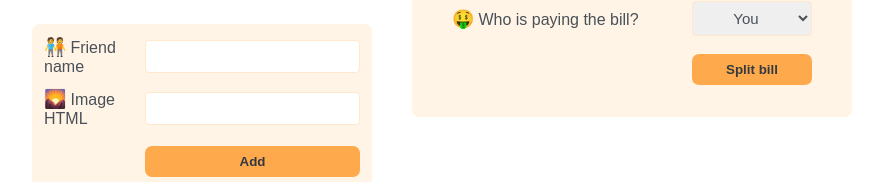
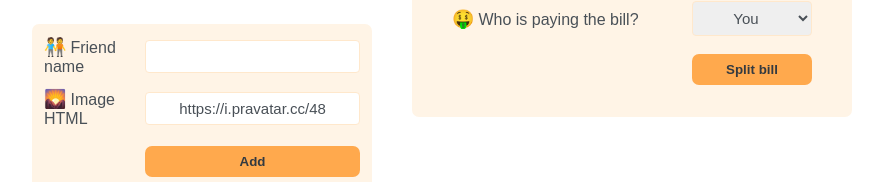
Before and after one commit to MBANS8A1/Dine-N-Split-app, a React (Create React App) app: page / in a window 1280 px wide. Both pictures are taken after typing "Sample", "Sample" into the empty fields and a click on the button "Add friend". Shown: the part 356-538 px from the top of the page, without its empty margins (198-1081 px from the left). Built offline with nearby package versions, Linux system fonts and the light colour scheme.

Commit message:
I added the onChange and value attibutes to the input fields of the form in the FormAddFriend component to make them controlled elements. The image state will have a default URL string from the pravatar website; the different images will have different query strings.

```diff
--- a/src/App.js
+++ b/src/App.js
@@ -84,13 +84,23 @@ function Friend({ friend }) {
 
 function FormAddFriend() {
   const [name, setName] = useState("");
-  const [image, setImage] = useState("");
+  const [image, setImage] = useState("https://i.pravatar.cc/48");
   return (
     <form className="form-add-friend">
       <label htmlFor="friend-text">🧑‍🤝‍🧑Friend name</label>
-      <input id="friend-text" type="text" />
+      <input
+        id="friend-text"
+        type="text"
+        value={name}
+        onChange={(e) => setName(e.target.value)}
+      />
       <label htmlFor="friend-image">🌄Image HTML</label>
-      <input type="text" id="friend-image" />
+      <input
+        type="text"
+        id="friend-image"
+        value={image}
+        onChange={(e) => setImage(e.target.value)}
+      />
       <Button>Add</Button>
     </form>
   );
```
